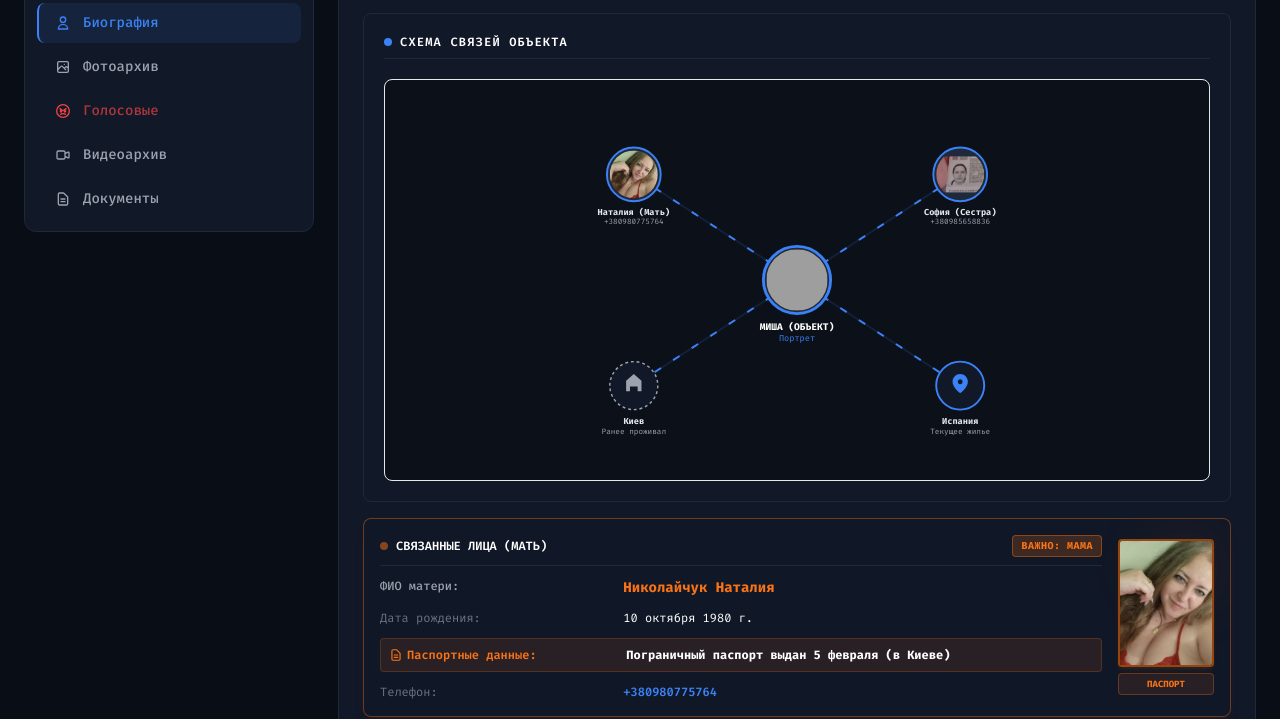
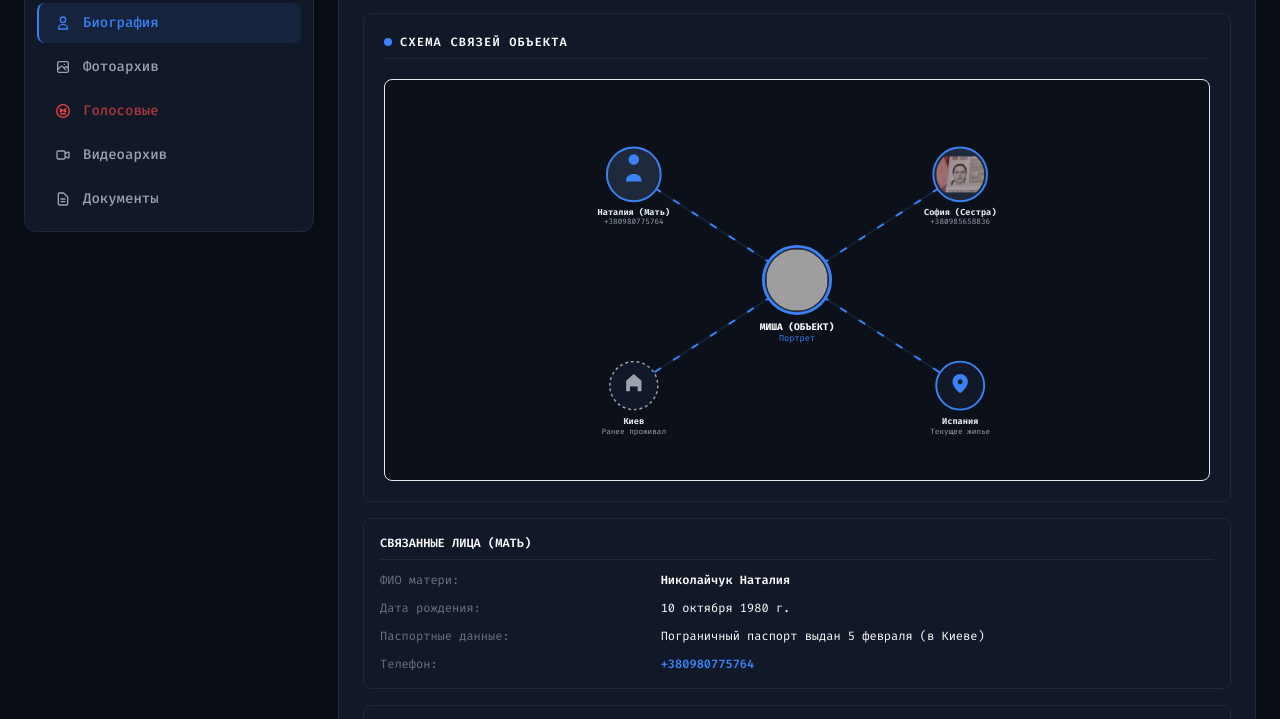
Before and after one commit to SkeetLeak/skeetleak.github.io, a plain HTML site: page index.html in a window 1280 px wide. Shown: the part 502-1221 px from the top of the page. Drawn offline with nearby package versions, Linux system fonts and the light colour scheme; grey boxes are pictures that could not be loaded.

Commit message:
Remove mama.png and photo frame

```diff
--- a/index.html
+++ b/index.html
@@ -309,9 +309,10 @@
                                     <text x="300" y="252" text-anchor="middle" fill="#ffffff" class="font-mono text-[10px] font-bold">МИША (ОБЪЕКТ)</text>
                                     <text x="300" y="264" text-anchor="middle" fill="#3b82f6" class="font-mono text-[9px] text-accentBlue group-hover:underline">Портрет</text>
                                 </g>
-                                <g class="cursor-pointer group" onclick="openLightbox('assets/Семейные/мама.png', 'Наталия Николайчук (Мать)')">
+                                <g class="group">
                                     <circle cx="130" cy="90" r="28" fill="#1e293b" stroke="#3b82f6" stroke-width="2" class="network-node-circle transition-all duration-200" />
-                                    <image href="assets/Семейные/мама.png" x="105" y="65" width="50" height="50" clip-path="url(#clip-mom)"/>
+                                    <!-- User avatar icon -->
+                                    <path d="M130 80a5.5 5.5 0 100-11 5.5 5.5 0 000 11zm-8 16c0-4 3.5-6.5 8-6.5s8 2.5 8 6.5v1.5h-16v-1.5z" fill="#3b82f6" />
                                     <text x="130" y="132" text-anchor="middle" fill="#e2e8f0" class="font-mono text-[9px] font-bold">Наталия (Мать)</text>
                                     <text x="130" y="142" text-anchor="middle" fill="#9ca3af" class="font-mono text-[8px]">+380980775764</text>
                                 </g>
@@ -336,41 +337,25 @@
                             </svg>
                         </div>
                     </div>
-                    <div class="bg-gray-900/70 border border-accentOrange/40 rounded-lg p-4 font-mono text-xs flex gap-4 shadow-lg shadow-accentOrange/5 relative overflow-hidden">
-                        <div class="absolute top-0 right-0 w-24 h-24 bg-accentOrange/5 rounded-full blur-xl pointer-events-none"></div>
-                        <div class="flex-1 space-y-3 z-10">
+                    <div class="bg-gray-900/60 border border-gray-800 rounded-lg p-4 font-mono text-xs space-y-3">
                         <h4 class="text-white font-semibold border-b border-gray-800 pb-2 mb-2 flex items-center justify-between">
-                                <span class="flex items-center gap-2">
-                                    <span class="w-2 h-2 rounded-full bg-accentOrange animate-pulse"></span>
-                                    СВЯЗАННЫЕ ЛИЦА (МАТЬ)
-                                </span>
-                                <span class="bg-accentOrange/20 text-accentOrange border border-accentOrange/40 px-2 py-0.5 rounded text-[10px] uppercase font-bold tracking-wider">ВАЖНО: МАМА</span>
+                            <span>СВЯЗАННЫЕ ЛИЦА (МАТЬ)</span>
                         </h4>
                         <div class="grid grid-cols-3 gap-2">
-                                <span class="text-gray-400 font-medium">ФИО матери:</span>
-                                <span class="text-accentOrange col-span-2 font-bold text-sm">Николайчук Наталия</span>
+                            <span class="text-gray-500">ФИО матери:</span>
+                            <span class="text-white col-span-2 font-semibold">Николайчук Наталия</span>
                         </div>
                         <div class="grid grid-cols-3 gap-2">
                             <span class="text-gray-500">Дата рождения:</span>
                             <span class="text-white col-span-2">10 октября 1980 г.</span>
                         </div>
-                            <div class="grid grid-cols-3 gap-2 bg-accentOrange/10 p-2 rounded border border-accentOrange/20">
-                                <span class="text-accentOrange font-semibold flex items-center gap-1">
-                                    <svg class="w-3.5 h-3.5 inline" fill="none" stroke="currentColor" stroke-width="2" viewBox="0 0 24 24"><path stroke-linecap="round" stroke-linejoin="round" d="M9 12h6m-6 4h6m2 5H7a2 2 0 01-2-2V5a2 2 0 012-2h5.586a1 1 0 01.707.293l5.414 5.414a1 1 0 01.293.707V19a2 2 0 01-2 2z"></path></svg>
-                                    Паспортные данные:
-                                </span>
-                                <span class="text-white col-span-2 font-bold">Пограничный паспорт выдан 5 февраля (в Киеве)</span>
+                        <div class="grid grid-cols-3 gap-2">
+                            <span class="text-gray-500">Паспортные данные:</span>
+                            <span class="text-white col-span-2">Пограничный паспорт выдан 5 февраля (в Киеве)</span>
                         </div>
                         <div class="grid grid-cols-3 gap-2">
                             <span class="text-gray-500">Телефон:</span>
                             <span class="text-accentBlue col-span-2 font-semibold">+380980775764</span>
-                            </div>
-                        </div>
-                        <div class="w-20 sm:w-24 shrink-0 flex flex-col items-center justify-center z-10">
-                            <div class="w-20 h-28 sm:w-24 sm:h-32 rounded border-2 border-accentOrange/60 overflow-hidden bg-black group cursor-pointer shadow-md shadow-accentOrange/10" onclick="openLightbox('assets/Семейные/мама.png', 'Наталия Николайчук (Мать - Паспорт)')">
-                                <img src="assets/Семейные/мама.png" alt="Наталия" class="w-full h-full object-cover group-hover:scale-105 transition-transform duration-200" onerror="handleImageError(this)">
-                            </div>
-                            <span class="text-[9px] text-accentOrange bg-accentOrange/10 border border-accentOrange/30 font-bold mt-1.5 uppercase text-center block px-1.5 py-0.5 rounded w-full">Паспорт</span>
                         </div>
                     </div>
                     <div class="bg-gray-900/60 border border-gray-800 rounded-lg p-4 font-mono text-xs flex gap-4">
@@ -433,18 +418,6 @@
                         <div class="p-3">
                             <span class="text-xs font-mono text-accentBlue block">Семейные/</span>
                             <p class="text-sm font-semibold text-white truncate mt-1">image.png</p>
-                        </div>
-                    </div>
-                    <div class="bg-gray-900 border-2 border-accentOrange/60 rounded-lg overflow-hidden group cursor-pointer flex flex-col relative shadow-lg shadow-accentOrange/5" onclick="openLightbox('assets/Семейные/мама.png', 'Мама')">
-                        <div class="absolute top-2 right-2 bg-accentOrange text-black font-mono font-bold text-[9px] px-2 py-0.5 rounded shadow z-10 uppercase">
-                            ВАЖНО: МАМА
-                        </div>
-                        <div class="h-40 overflow-hidden bg-black flex items-center justify-center">
-                            <img src="assets/Семейные/мама.png" alt="Мама" class="w-full h-full object-cover group-hover:scale-105 transition-transform duration-300" onerror="handleImageError(this)">
-                        </div>
-                        <div class="p-3 bg-accentOrange/5">
-                            <span class="text-xs font-mono text-accentOrange block">Семейные/</span>
-                            <p class="text-sm font-bold text-white truncate mt-1">мама.png</p>
                         </div>
                     </div>
                     <div class="bg-gray-900 border border-gray-800 rounded-lg overflow-hidden group cursor-pointer flex flex-col" onclick="openLightbox('assets/Хавает бутерброд с пола/image.png', 'Хавает бутерброд с пола')">
@@ -931,13 +904,6 @@
                                 <span class="text-accentBlue">image.png</span>
                                 <span class="text-xs text-gray-500">Семейные/</span>
                             </div>
-                            <div class="px-4 py-2.5 flex justify-between text-sm font-mono bg-accentOrange/5 hover:bg-accentOrange/10 border-l-2 border-accentOrange">
-                                <span class="text-accentOrange font-semibold flex items-center gap-2">
-                                    <span class="text-[9px] bg-accentOrange text-black px-1.5 py-0.5 rounded font-bold">ВАЖНО</span>
-                                    мама.png (Мать)
-                                </span>
-                                <span class="text-xs text-accentOrange/80">Семейные/</span>
-                            </div>
                             <div class="px-4 py-2.5 flex justify-between text-sm font-mono text-gray-300 hover:bg-gray-900/20">
                                 <span class="text-accentBlue">image.png</span>
                                 <span class="text-xs text-gray-500">Хавает бутерброд с пола/</span>
```
Also changed, not shown: assets/Семейные/мама.png (deleted). Lines whose indentation alone changed are shown as unchanged.
